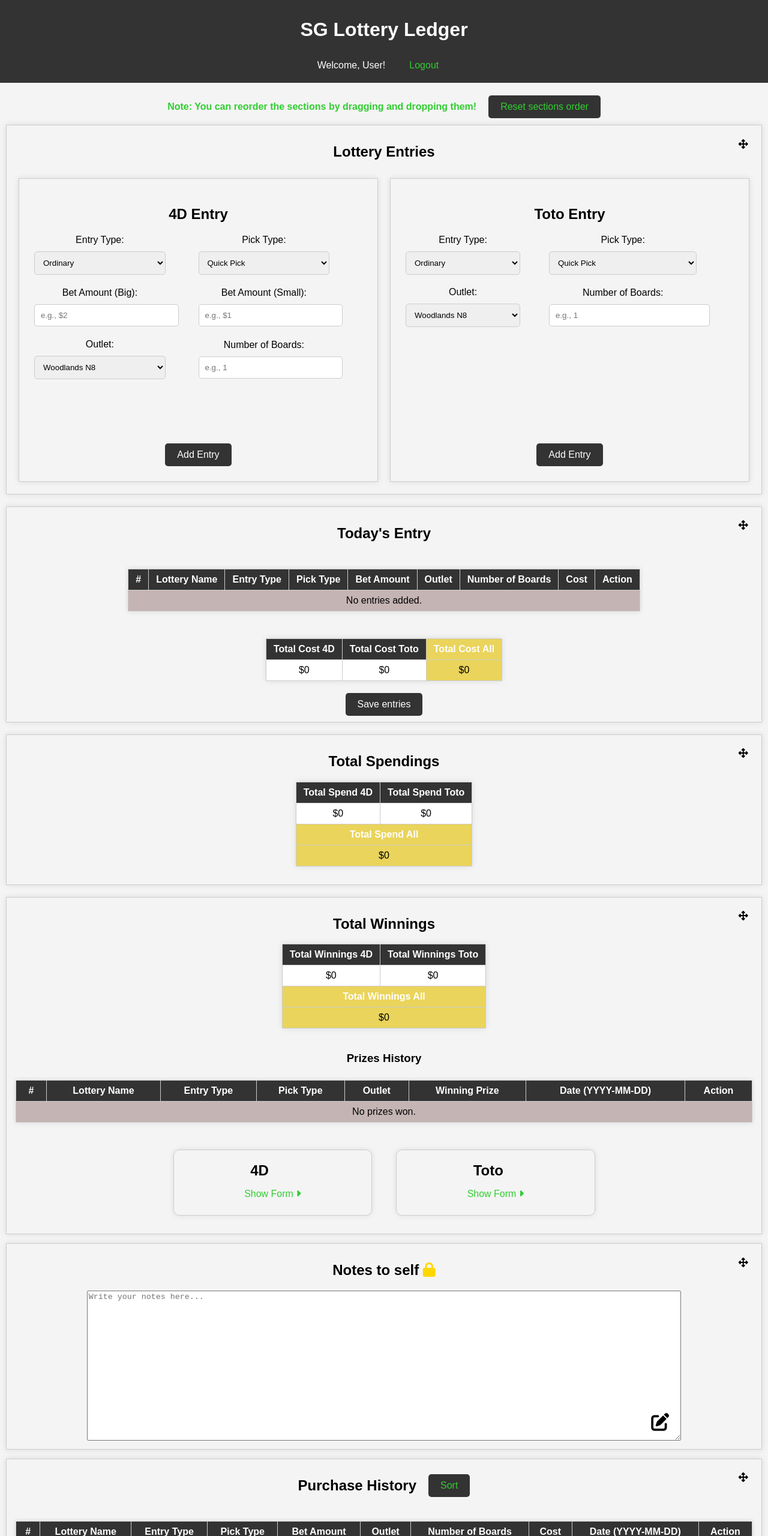
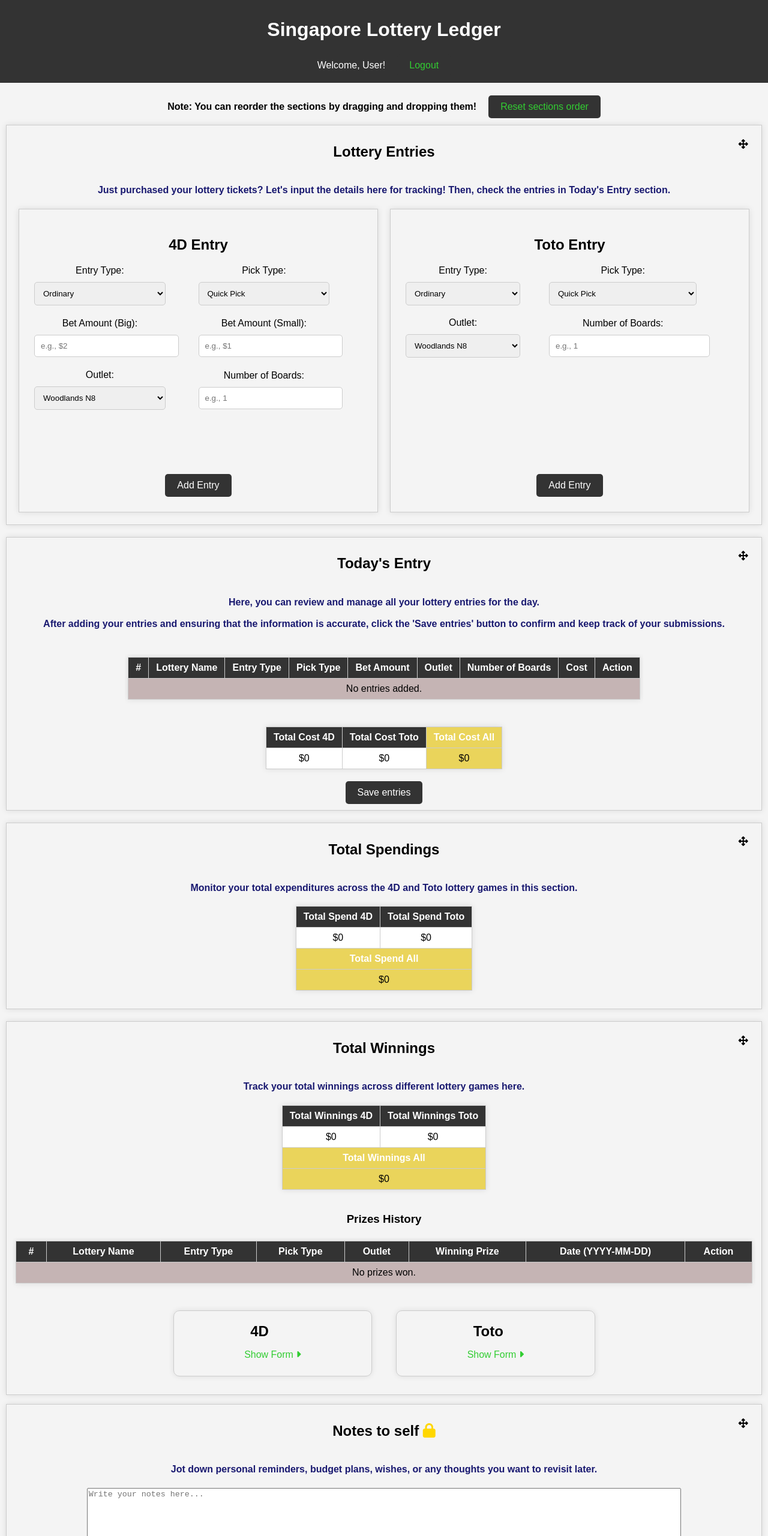
Before and after one commit to testtesttesttest45/singapore_lottery_ledger, a website: page public/index.html in a window 1280 px wide. Shown: the top 2560 px of the page at 60% size. Drawn offline with nearby package versions, Linux system fonts and the light colour scheme; no server answers.

Commit message:
Short description of each sections

```diff
--- a/public/css/styles.css
+++ b/public/css/styles.css
@@ -14,6 +14,11 @@ main {
 header {
     background-color: #333;
     color: white;
+}
+
+.section-description {
+    justify-self: center;
+    color: midnightblue;
 }
 
 section {
--- a/public/index.html
+++ b/public/index.html
@@ -19,7 +19,7 @@
 <body>
     <header>
 
-        <h1>SG Lottery Ledger</h1>
+        <h1>Singapore Lottery Ledger</h1>
         <div class="sections-header">
             <span>Welcome, <span id="user-name">User</span>!</span>
             <button id="logout-btn" type="button" style="color: limegreen" aria-label="logout button">Logout
@@ -29,7 +29,7 @@
 
     <main>
         <div class="sections-header">
-            <h4 style="color:limegreen">Note: You can reorder the sections by dragging and dropping them!</h4>
+            <h4 class="guide-text">Note: You can reorder the sections by dragging and dropping them!</h4>
             <button id="reset-order-btn" type="button" style="color: limegreen" aria-label="reset order button">Reset
                 sections order</button>
         </div>
@@ -41,6 +41,8 @@
                     <h2>Lottery Entries</h2>
                     <i class="fa-solid fa-up-down-left-right move-button"></i>
                 </div>
+                <h4 class="section-description">Just purchased your lottery tickets? Let's input the details here for
+                    tracking! Then, check the entries in Today's Entry section.</h4>
                 <div class="sections-wrapper">
                     <div id="section-4d-view">
                         <h2>4D Entry</h2>
@@ -139,6 +141,9 @@
                     <h2>Today's Entry</h2>
                     <i class="fa-solid fa-up-down-left-right move-button"></i>
                 </div>
+                <h4 class="section-description">Here, you can review and manage all your lottery entries for the
+                    day.<br><br>After adding your entries and ensuring that the information is accurate, click the 'Save
+                    entries' button to confirm and keep track of your submissions.</h4>
                 <div class="long-table-container">
                     <table id="entries-table">
                         <thead>
@@ -188,6 +193,10 @@
                     <h2>Total Spendings</h2>
                     <i class="fa-solid fa-up-down-left-right move-button"></i>
                 </div>
+                <h4 class="section-description">Monitor your total expenditures across the 4D and Toto lottery games in
+                    this
+                    section.
+                </h4>
                 <table id="totals-table">
                     <thead>
                         <tr>
@@ -215,6 +224,7 @@
                     <h2>Total Winnings</h2>
                     <i class="fa-solid fa-up-down-left-right move-button"></i>
                 </div>
+                <h4 class="section-description">Track your total winnings across different lottery games here.</h4>
                 <div style="display: grid; grid-template-rows: auto auto; align-items: center; justify-items: center;">
                     <table id="winnings-table">
                         <thead>
@@ -380,6 +390,10 @@
                     </h2>
                     <i class="fa-solid fa-up-down-left-right move-button"></i>
                 </div>
+                <h4 class="section-description">Jot down personal reminders, budget plans, wishes, or any thoughts you
+                    want to
+                    revisit later.
+                </h4>
                 <div id="notes-container">
                     <textarea id="self-notes" placeholder="Write your notes here..." readonly></textarea>
                     <i class="fa-solid fa-pen-to-square edit-icon" id="edit-note-button"></i>
@@ -394,6 +408,9 @@
                         aria-label="sorting button">Sort</button>
                     <i class="fa-solid fa-up-down-left-right move-button"></i>
                 </div>
+                <h4 class="section-description">Review a comprehensive record of all your lottery ticket purchases in
+                    this
+                    section.</h4>
                 <div id="sorting-menu" class="sorting-dropdown" style="display:none;">
                     <div class="menu-row">
                         <span class="menu-label">Showing:</span>
@@ -449,6 +466,9 @@
                     <h2>Current Betslips</h2>
                     <i class="fa-solid fa-up-down-left-right move-button"></i>
                 </div>
+                <h4 class="section-description">Recently purchased tickets for upcoming draws? Use this section to upload and
+                    keep track of them.<br><br>After the draw, don't forget to click the check button to confirm
+                    you've reviewed the results.</h4>
                 <div class="betslip-section" id="4d-betslip-section">
                     <h3>4D Betslip</h3>
                     <p><span id="4d-count">0</span> 4D betslips uploaded</p>
--- a/public/js/index.js
+++ b/public/js/index.js
@@ -1026,6 +1026,7 @@ function updateSectionOrderInDatabase(newOrder) {
         })
         .catch(error => {
             console.error('Error updating section order:', error);
+            alert('There was a problem updating the section order.');
         });
 }
 
```
Also changed, not shown: public/login.html (+1 -1 lines).
